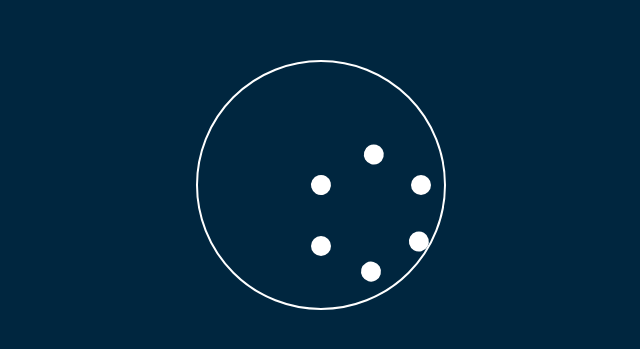
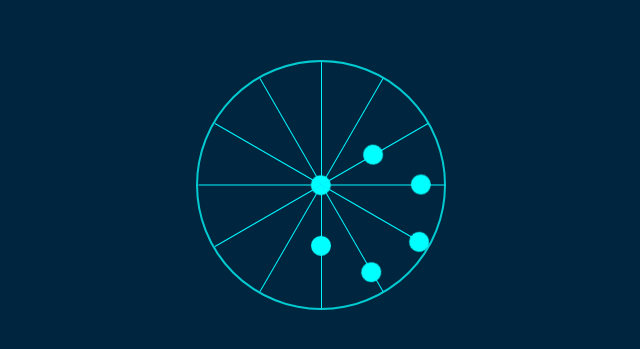
Before and after one commit to muirurii/pendulum, a plain HTML site: page index.html in a window 1280 px wide. Shown: the part 215-564 px from the top of the page, without its empty margins (319-959 px from the left). Drawn offline with Linux system fonts and the light colour scheme.

Commit message:
finalcommit

```diff
--- a/styles.css
+++ b/styles.css
@@ -15,71 +15,70 @@ body {
 .main-circle {
     width: 250px;
     height: 250px;
-    border: 2px solid #fff;
+    border: 2px solid rgb(1, 202, 209);
     border-radius: 50%;
     position: relative;
+    animation: rotate 4800ms 2600ms infinite linear;
+}
+
+@keyframes rotate {
+    to {
+        transform: rotateZ(360deg);
+    }
 }
 
 .circle {
-    width: 10px;
+    width: 1px;
     height: 100%;
     position: absolute;
-    /* background-color: #fff; */
-    left: calc(50% - 5px);
-    --time: 0;
+    left: calc(50% - 1px);
+    --delay: 0;
+    background-color: rgb(0, 247, 255);
 }
 
-
-/*
-.circle::after {
+div.circle::after {
     position: absolute;
-    background-color: #fff;
-    border-radius: 50%;
-} */
-
-.main-circle div::after {
-    position: absolute;
-    background-color: #fff;
+    background-color: rgb(2, 255, 255);
     border-radius: 50%;
     content: '';
     width: 20px;
     height: 20px;
-    right: -5px;
+    right: -10px;
     top: 0;
-    animation: first 1200ms var(--time) infinite ease-in-out alternate-reverse;
+    animation: sm-circle 1200ms var(--delay) infinite ease-in-out alternate;
 }
 
-@keyframes first {
+@keyframes sm-circle {
     to {
-        top: calc(100% - 20px);
+        transform: translateY(225px);
     }
-}
-
-.main-circle div:first-child {
-    --time: 2200ms;
 }
 
 .main-circle div:nth-child(2) {
     transform: rotateZ(90deg);
-    --time: 1600ms;
+    --delay: 1600ms;
 }
 
 .main-circle div:nth-child(3) {
     transform: rotateZ(30deg);
-    --time: 2000ms;
+    --delay: 2000ms;
 }
 
 .main-circle div:nth-child(4) {
     transform: rotateZ(60deg);
-    --time: 1800ms;
+    --delay: 1800ms;
+}
+
+.main-circle div:first-child {
+    --delay: 2200ms;
 }
 
 .main-circle div:nth-child(5) {
     transform: rotateZ(-30deg);
-    --time: 2400ms;
+    --delay: 2400ms;
 }
 
 .main-circle div:nth-child(6) {
     transform: rotateZ(-60deg);
-    --time: 2600ms;
+    --delay: 2600ms;
 }
```
